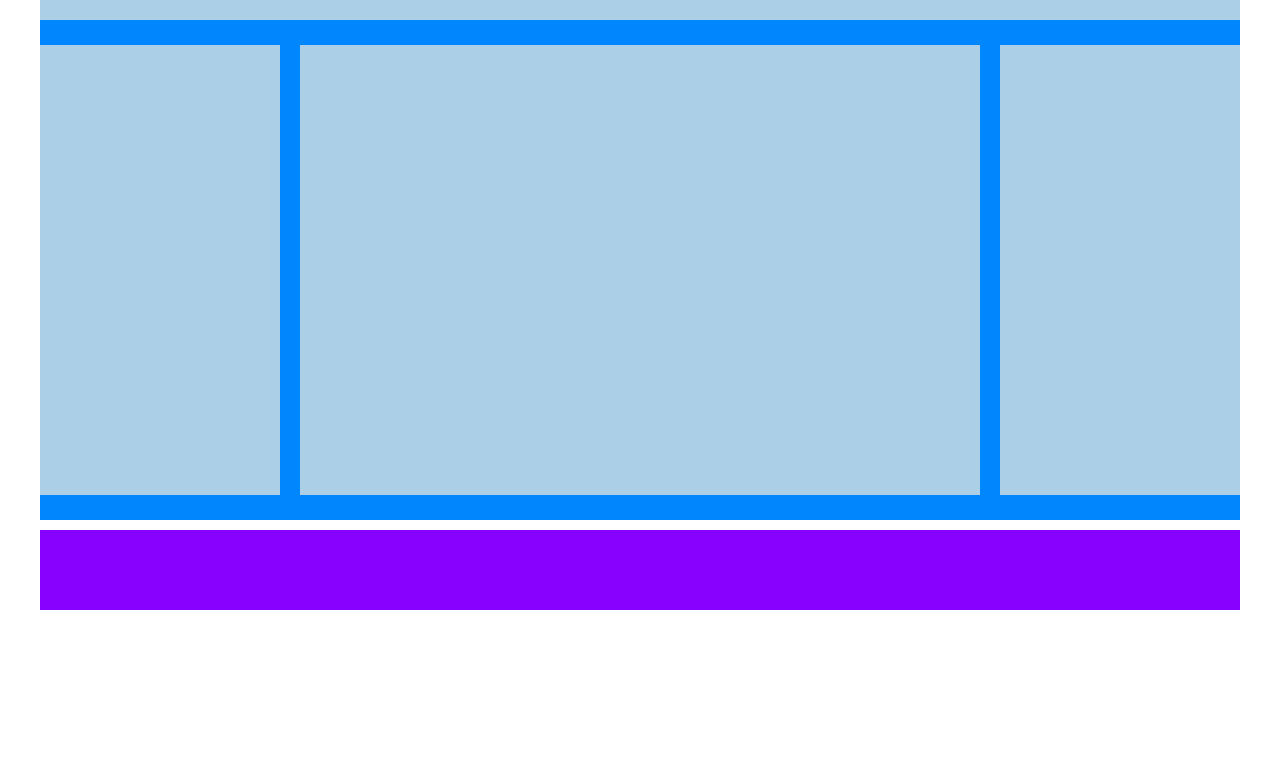
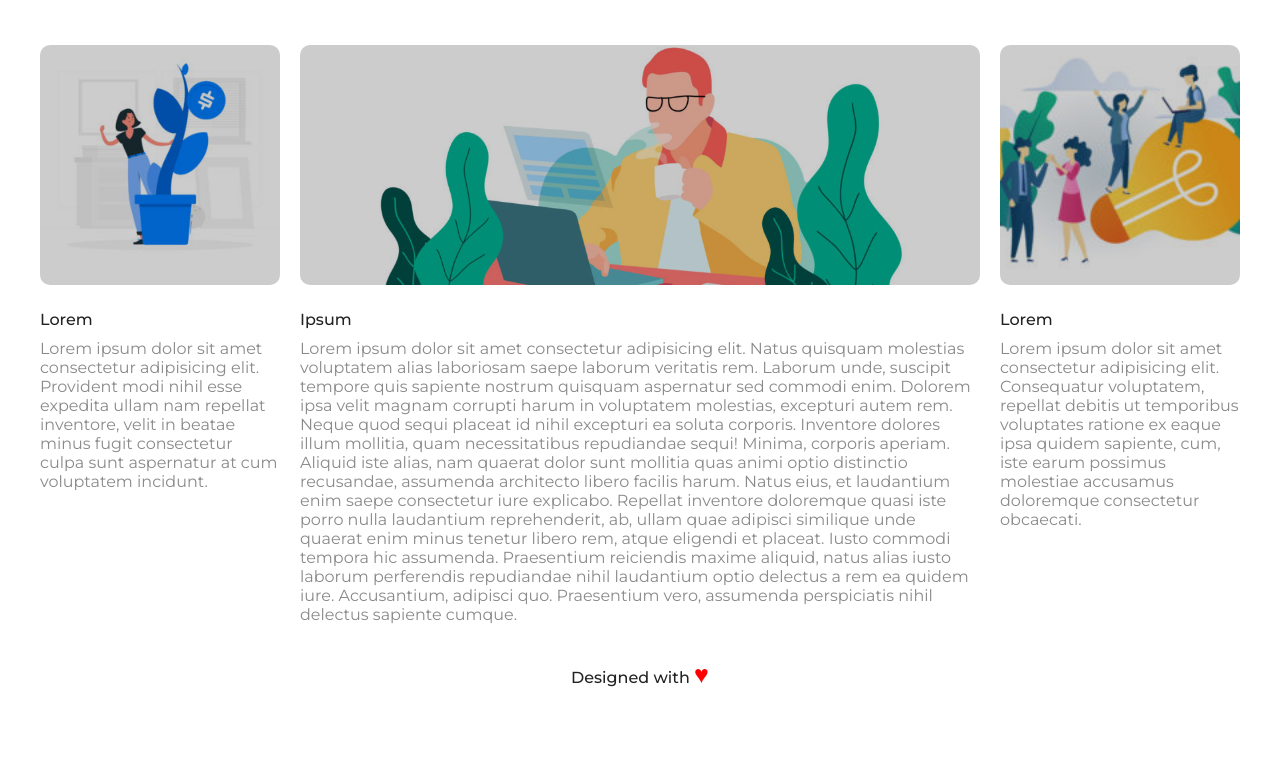
Before and after one commit to Evanflow89/htmlcss-wp, a plain HTML site: page index.html in a window 1280 px wide. Shown: the part 720-1484 px from the top of the page. Before the commit the page ends 1355 px from the top, so only its background shows below. Drawn offline with Linux system fonts and the light colour scheme.

Commit message:
Added Footer

```diff
--- a/Css/style.css
+++ b/Css/style.css
@@ -73,18 +73,19 @@ position: relative;
 .layout {
     min-height: 400px;
     width: 100%;
-    background-color: rgb(0, 135, 253);
 }
 
 .lay-head {
     min-height: 80px;
     width: 100%;
-    background-color: rgb(171, 207, 231);
+    background-color: white;
     margin-bottom: 25px;
 }
 
+.lay-head small {
+    color: #8A8A8A;
+}
 .col {
-    background-color: rgb(171, 207, 231);
     float: left;
     min-height: 450px;
     margin-bottom: 25px;
@@ -95,8 +96,40 @@ position: relative;
     margin-right: 20px;
 }
 
+.back {
+    margin-bottom: 25px;
+}
+
+.imgbackleft {
+    background-image: url(../img/img-1.jpg);
+    width: 240px;
+    height: 240px;
+    background-size: cover;
+    border-radius: 10px;
+    filter: brightness(80%);
+}
+
+.col h4, .foot h4 {
+    margin-bottom: 10px;
+    color: #222222;
+    font-weight: 500;
+}
+
+.col p{
+    color: #8A8A8A;
+}
 .col-center {
     width: calc(60% - 40px);
+}
+
+.imgbackcenter {
+    background-image: url(../img/banner-2.jpg);
+    width: 100%;
+    height: 240px;
+    background-size: cover;
+    background-position: center center;
+    border-radius: 10px;
+    filter: brightness(80%);
 }
 
 .col-right {
@@ -104,10 +137,25 @@ position: relative;
     margin-left: 20px;
 }
 
+.imgbackright {
+    background-image: url(../img/img-3.jpg);
+    width: 240px;
+    height: 240px;
+    background-size: cover;
+    background-position: center;
+    border-radius: 10px;
+    filter: brightness(80%);
+}
+
 .foot {
     width: 100%;
     min-height: 80px;
     margin-top: 10px;
     margin-bottom: 25px;
-    background-color: rgb(136, 1, 254);
+    text-align: center;
 }
+
+.foot span{
+    color: red;
+    font-size: 25px;
+}
--- a/index.html
+++ b/index.html
@@ -8,8 +8,9 @@
     <title>Htmlcss-struttura-wp</title>
     <link rel="preconnect" href="https://fonts.googleapis.com">
     <link rel="preconnect" href="https://fonts.gstatic.com" crossorigin>
-    <link
-        href="https://fonts.googleapis.com/css2?family=Montserrat:ital,wght@0,400;0,700;1,200&family=Poppins&display=swap"
+    <link rel="preconnect" href="https://fonts.googleapis.com">
+    <link rel="preconnect" href="https://fonts.gstatic.com" crossorigin>
+    <link href="https://fonts.googleapis.com/css2?family=Montserrat:ital,wght@0,400;0,500;0,700;1,200&display=swap"
         rel="stylesheet">
     <link rel="stylesheet" href="Css/style.css">
 </head>
@@ -47,13 +48,48 @@
         <!-- ######################## SECTION LAYOUT ###################### -->
         <div class="layout clearfix">
             <div class="lay-head">
+                <h1>Leadership</h1>
+                <small>Fertenum urna a libero tempus</small>
             </div>
-            <div class="col col-left"></div>
-            <div class="col col-center"></div>
-            <div class="col col-right"></div>
+            <div class="col col-left">
+                <div class="back imgbackleft"></div>
+                <h4>Lorem</h4>
+                <p>Lorem ipsum dolor sit amet consectetur adipisicing elit. Provident modi nihil esse expedita ullam nam
+                    repellat inventore, velit in beatae minus fugit consectetur culpa sunt aspernatur at cum voluptatem
+                    incidunt.</p>
+            </div>
+            <div class="col col-center">
+                <div class="back imgbackcenter"></div>
+                <h4>Ipsum</h4>
+                <p>Lorem ipsum dolor sit amet consectetur adipisicing elit. Natus quisquam molestias voluptatem alias
+                    laboriosam saepe laborum veritatis rem. Laborum unde, suscipit tempore quis sapiente nostrum
+                    quisquam aspernatur sed commodi enim.
+                    Dolorem ipsa velit magnam corrupti harum in voluptatem molestias, excepturi autem rem. Neque quod
+                    sequi placeat id nihil excepturi ea soluta corporis. Inventore dolores illum mollitia, quam
+                    necessitatibus repudiandae sequi!
+                    Minima, corporis aperiam. Aliquid iste alias, nam quaerat dolor sunt mollitia quas animi optio
+                    distinctio recusandae, assumenda architecto libero facilis harum. Natus eius, et laudantium enim
+                    saepe consectetur iure explicabo.
+                    Repellat inventore doloremque quasi iste porro nulla laudantium reprehenderit, ab, ullam quae
+                    adipisci similique unde quaerat enim minus tenetur libero rem, atque eligendi et placeat. Iusto
+                    commodi tempora hic assumenda.
+                    Praesentium reiciendis maxime aliquid, natus alias iusto laborum perferendis repudiandae nihil
+                    laudantium optio delectus a rem ea quidem iure. Accusantium, adipisci quo. Praesentium vero,
+                    assumenda perspiciatis nihil delectus sapiente cumque.</p>
+            </div>
+            <div class="col col-right">
+                <div class="back imgbackright"></div>
+                <h4>Lorem</h4>
+                <p>Lorem ipsum dolor sit amet consectetur adipisicing elit. Consequatur voluptatem, repellat debitis ut
+                    temporibus voluptates ratione ex eaque ipsa quidem sapiente, cum, iste earum possimus molestiae
+                    accusamus doloremque consectetur obcaecati.</p>
+            </div>
         </div>
         <!-- ######################## SECTION FOOTER ###################### -->
-        <div class="foot"></div>
+        <div class="foot">
+            <h4>Designed with <span>&#9829;
+                </span></h4>
+        </div>
     </div>
 
 
```
